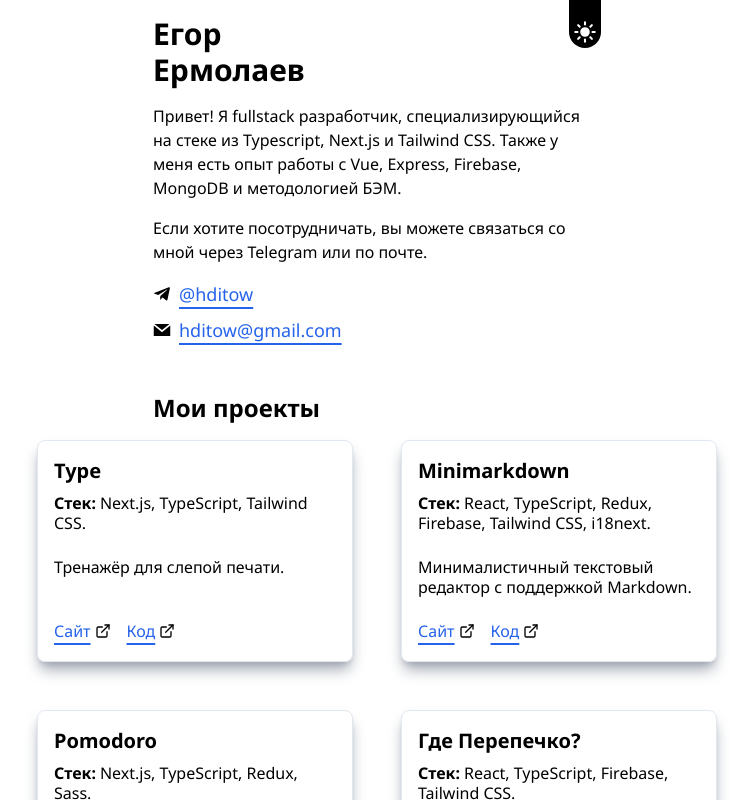
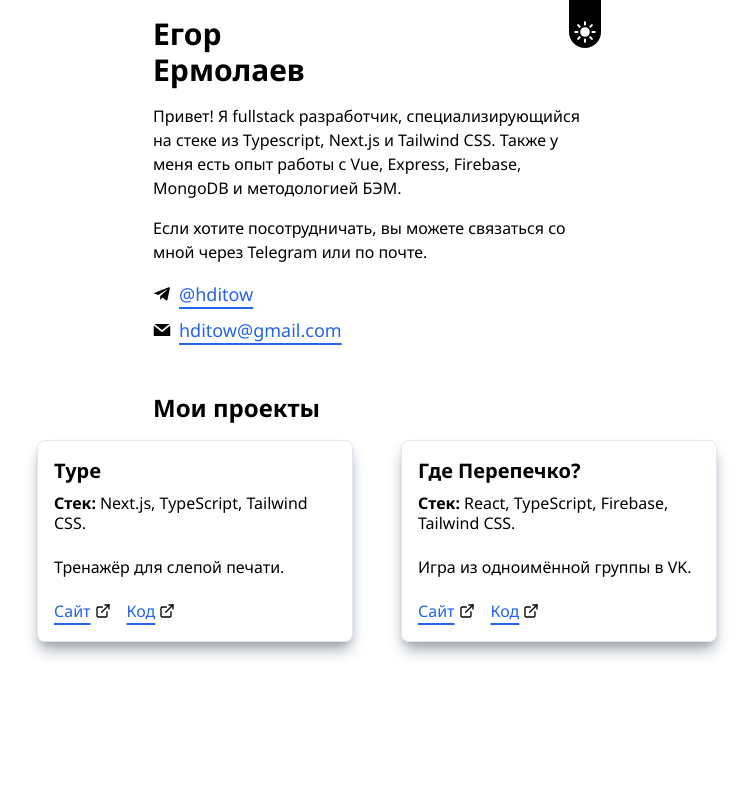
Before and after one commit to hdito/portfolio, a Next.js app: page / in a window 1280 px wide. Shown: the top 800 px of the page, without its empty margins (263-1016 px from the left). Built offline with nearby package versions, Linux system fonts and the light colour scheme.

Commit message:
chore: remove boring projects from the list

```diff
--- a/src/projects.ts
+++ b/src/projects.ts
@@ -12,22 +12,6 @@ export const projects: Project[] = [
   },
   {
     id: nanoid(),
-    title: "Minimarkdown",
-    stack: "React, TypeScript, Redux, Firebase, Tailwind CSS, i18next.",
-    description: "Минималистичный текстовый редактор с поддержкой Markdown.",
-    codeSource: "https://github.com/hdito/minimarkdown",
-    website: "https://minimarkdown.web.app/",
-  },
-  {
-    id: nanoid(),
-    title: "Pomodoro",
-    stack: "Next.js, TypeScript, Redux, Sass.",
-    description: "Таймер для работы по методу помодоро со списком дел.",
-    codeSource: "https://github.com/hdito/pomodoro",
-    website: "https://pomodoro.vercel.app",
-  },
-  {
-    id: nanoid(),
     title: "Где Перепечко?",
     stack: "React, TypeScript, Firebase, Tailwind CSS.",
     description: "Игра из одноимённой группы в\xa0VK.",
```
